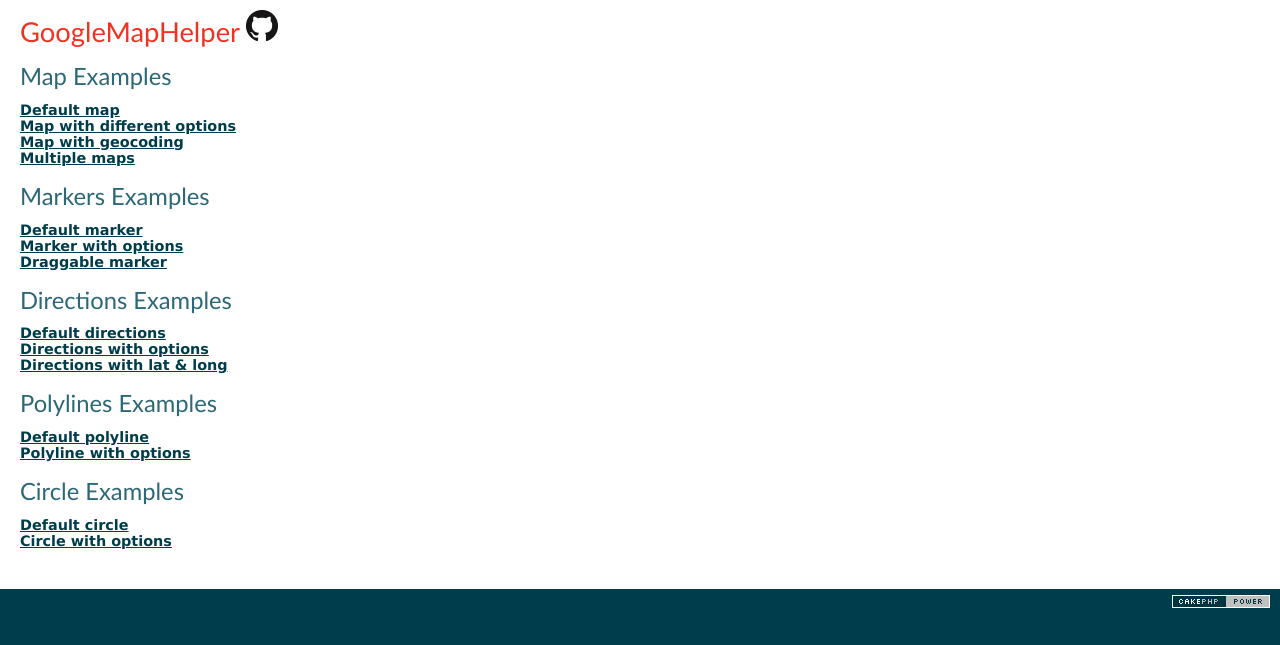
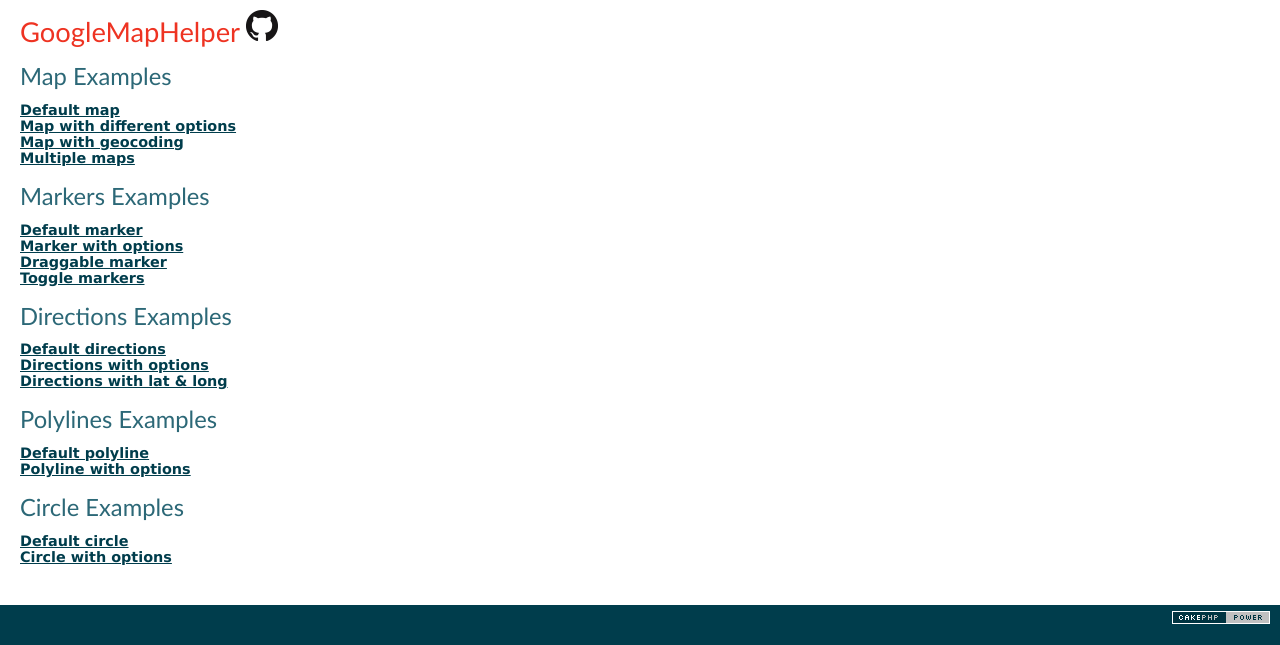
Before and after one commit to marcferna/CakePHP-GoogleMapHelper, a CakePHP app: the page made by ExampleApp/app/View/Pages/home.ctp in a window 1280 px wide. Shown: the part 47-692 px from the top of the page. Run offline with PHP 8.4 and a stand-in for CakePHP, Linux system fonts and the light colour scheme; the template is opened without the code that fills it, so the values that code supplies are empty; some libraries are stand-ins or nearby versions.

Commit message:
Add link to Toggle Markers example on home page

```diff
--- a/ExampleApp/app/View/Pages/home.ctp
+++ b/ExampleApp/app/View/Pages/home.ctp
@@ -79,6 +79,13 @@
     'action' => 'display',
     'draggable_marker'
 )); ?>
+<br/>
+<?php
+  echo $this->Html->link("Toggle markers", array(
+    'controller' => 'pages',
+    'action' => 'display',
+    'toggle_markers'
+)); ?>
 
 <br/><br/>
 <h3>Directions Examples</h3>
```
